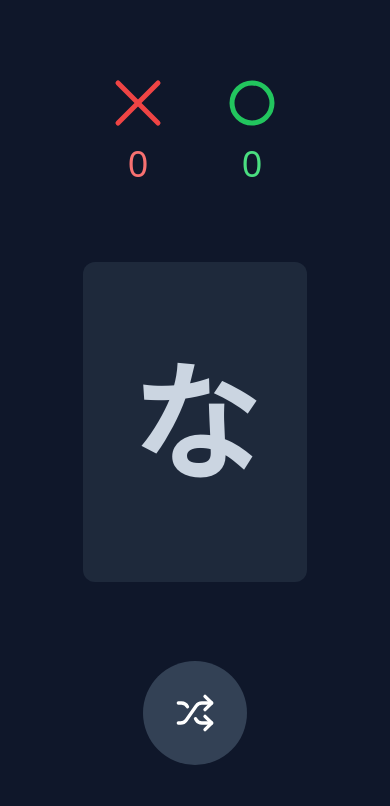
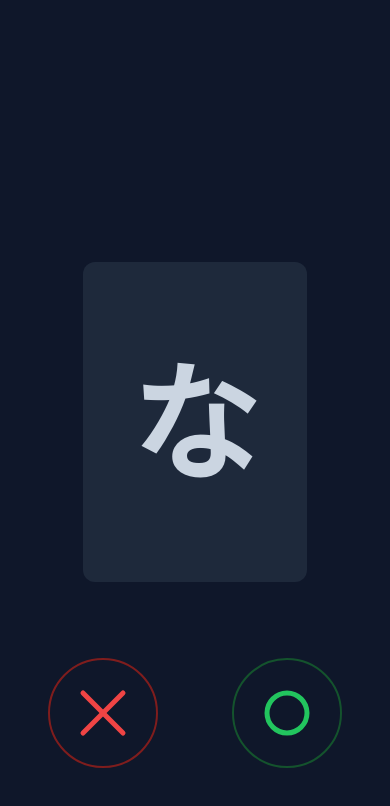
Before and after one commit to oncet/hiragana-flashcards, a React app: page / in a window 390 px wide. Shown: the top 806 px of the page. Built offline with nearby package versions, Linux system fonts and the light colour scheme; the HTML template or start-up script is replaced by a standard one.

Commit message:
update responsive design

```diff
--- a/src/components/Main.tsx
+++ b/src/components/Main.tsx
@@ -3,6 +3,7 @@ import syllables from "../syllables";
 import Circle from "./Circle";
 import Cross from "./Cross";
 import { Flashcard } from "./Flashcard";
+import MobileButton from "./MobileButton";
 import { RightDropzone } from "./RightDropzone";
 import ShuffleIcon from "./ShuffleIcon";
 import { WrongDropzone } from "./WrongDropzone";
@@ -43,41 +44,12 @@ const Main = () => {
 
   return (
     <div className="flex h-svh flex-col justify-center">
-      <div className="mx-auto flex basis-[33%]">
-        <div className="flex items-center md:hidden">
-          <div
-            className="flex flex-col items-center gap-4 px-8 py-4"
-            onClick={() => {
-              if (!isWaiting || isLast) return;
-
-              setRejectedSyllables([...rejectedSyllables, currentPosition]);
-              setCurrentPosition(currentPosition + 1);
-            }}
-          >
-            <Cross size="sm" />
-            <div
-              className={`flex items-center text-4xl transition [font-variant-numeric:tabular-nums] dark:text-red-400`}
-            >
-              {rejectedSyllables.length}
-            </div>
-          </div>
-          <div
-            className="flex flex-col items-center gap-4 px-8 py-4"
-            onClick={() => {
-              if (!isWaiting || isLast) return;
-
-              setApprovedSyllables([...approvedSyllables, currentPosition]);
-              setCurrentPosition(currentPosition + 1);
-            }}
-          >
-            <Circle size="sm" />
-            <div
-              className={`flex items-center text-4xl transition [font-variant-numeric:tabular-nums] dark:text-green-400`}
-            >
-              {approvedSyllables.length}
-            </div>
-          </div>
-        </div>
+      <div className="flex basis-[33%] items-center justify-center">
+        {isLast && (
+          <button type="button" className="rounded-full bg-slate-700 p-8">
+            <ShuffleIcon />
+          </button>
+        )}
       </div>
       <div className="flex items-start justify-center gap-6 md:items-center">
         <WrongDropzone
@@ -115,10 +87,31 @@ const Main = () => {
           acceptedSyllables={approvedSyllables}
         />
       </div>
-      <div className="flex basis-[33%] items-center justify-center">
-        <button type="button" className="rounded-full bg-slate-700 p-8">
-          <ShuffleIcon />
-        </button>
+      <div className="flex w-full basis-[33%] px-12">
+        <div className="flex w-full items-center justify-between md:hidden">
+          <MobileButton
+            color="error"
+            count={rejectedSyllables.length}
+            image={<Cross size="sm" />}
+            onClick={() => {
+              if (!isWaiting || isLast) return;
+
+              setRejectedSyllables([...rejectedSyllables, currentPosition]);
+              setCurrentPosition(currentPosition + 1);
+            }}
+          />
+          <MobileButton
+            color="success"
+            count={approvedSyllables.length}
+            image={<Circle size="sm" />}
+            onClick={() => {
+              if (!isWaiting || isLast) return;
+
+              setApprovedSyllables([...approvedSyllables, currentPosition]);
+              setCurrentPosition(currentPosition + 1);
+            }}
+          />
+        </div>
       </div>
     </div>
   );
--- /dev/null
+++ b/src/components/MobileButton.tsx
@@ -0,0 +1,35 @@
+const borderColors = {
+  error: "border-red-900",
+  success: "border-green-900",
+};
+
+const textColors = {
+  error: "dark:bg-red-500",
+  success: "dark:bg-green-500",
+};
+
+type MobileButtonProps = {
+  color: "error" | "success";
+  count: number;
+  image: React.ReactNode;
+  onClick: () => void;
+};
+
+const MobileButton = ({ color, count, image, onClick }: MobileButtonProps) => {
+  return (
+    <div className="relative" onClick={onClick}>
+      <div className={`rounded-full border-2 ${borderColors[color]} p-7`}>
+        {image}
+      </div>
+      {!!count && (
+        <div
+          className={`absolute bottom-0 right-0 flex h-8 w-8 items-center justify-center rounded-full ${borderColors[color]} text-xl transition [font-variant-numeric:tabular-nums] ${textColors[color]} text-slate-800`}
+        >
+          {count}
+        </div>
+      )}
+    </div>
+  );
+};
+
+export default MobileButton;
```
